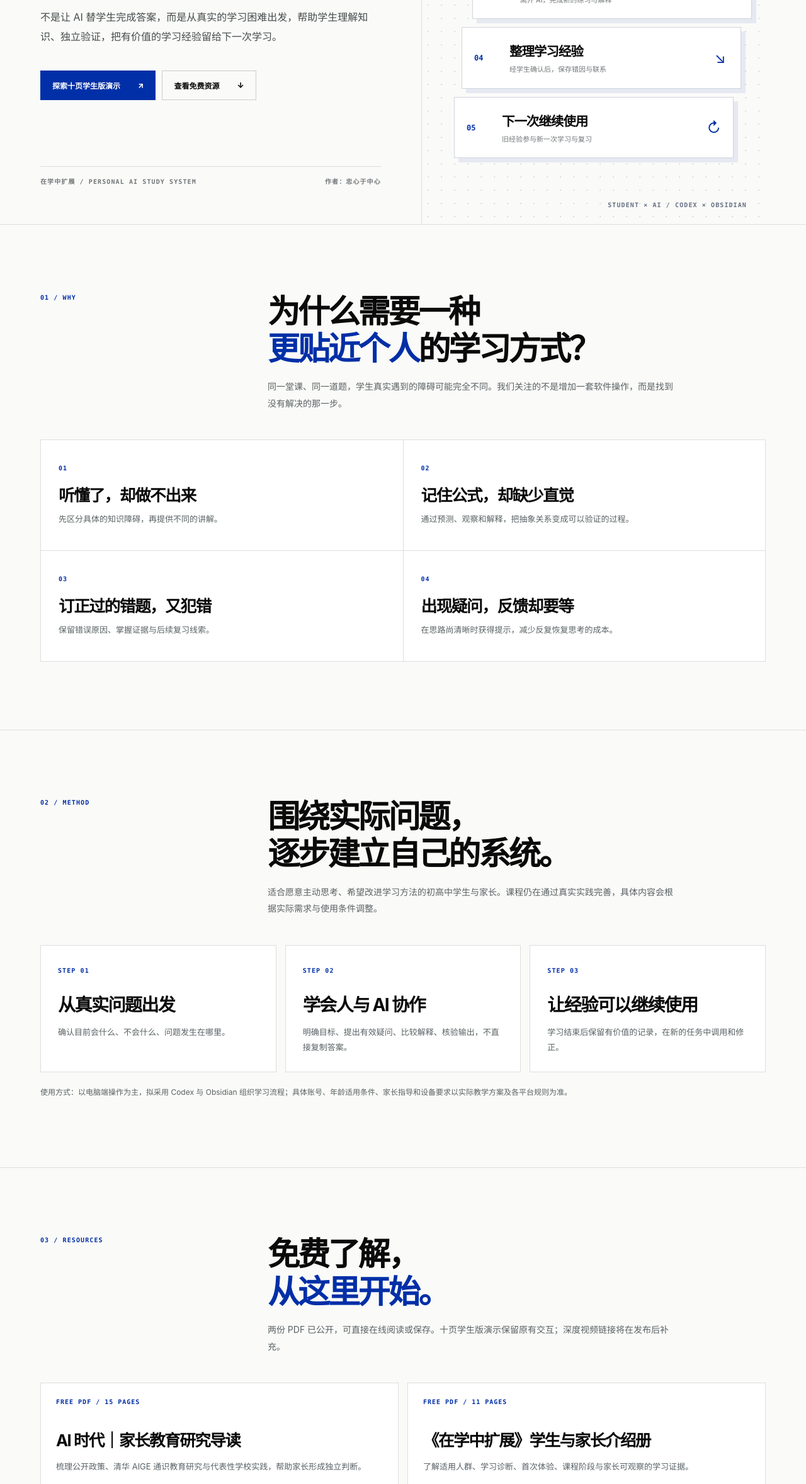
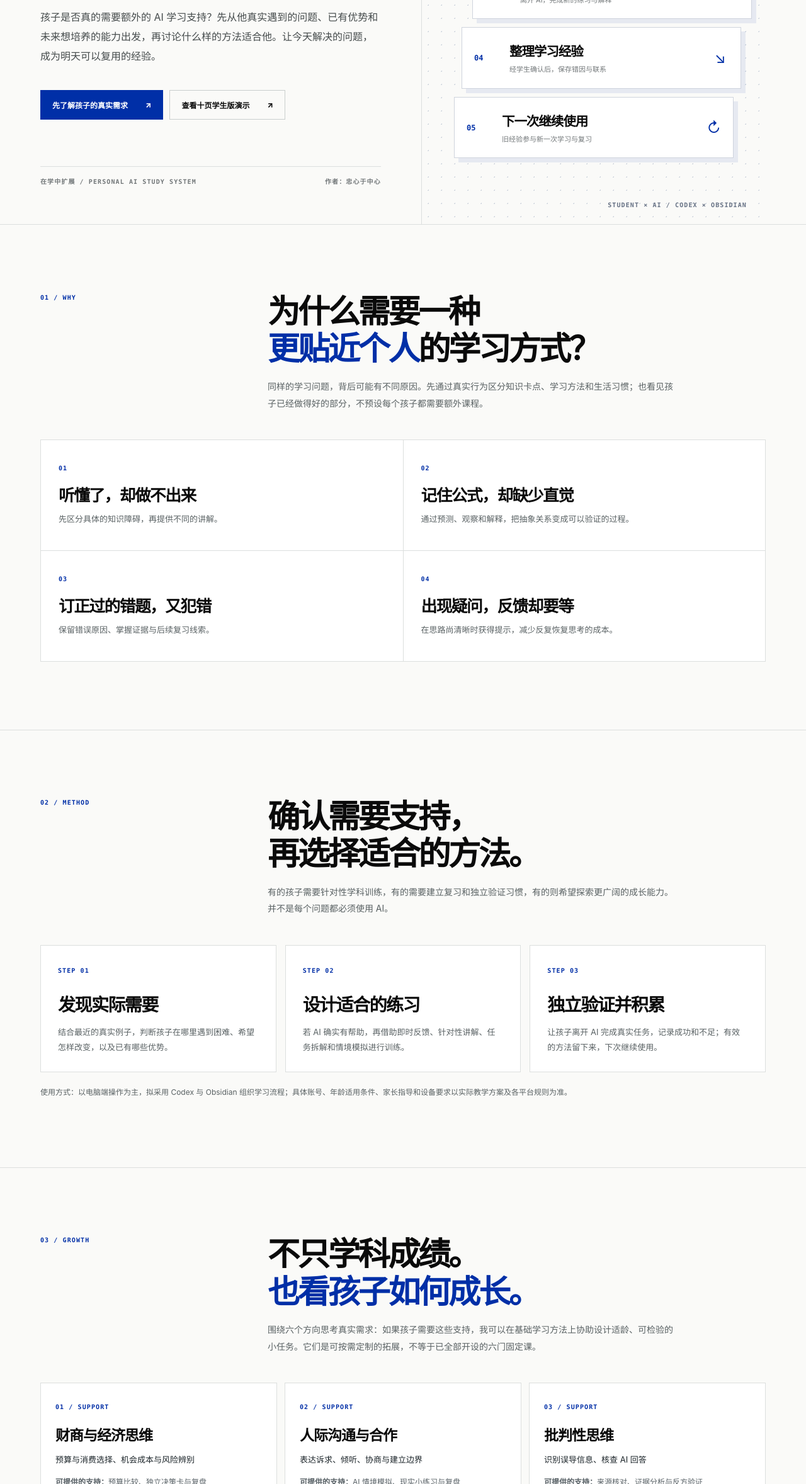
Before and after one commit to zxyzx0430/personal-ai-web, a plain HTML site: page about/index.html in a window 1280 px wide. Shown: the part 443-2800 px from the top of the page at 63% size. Drawn offline with Linux system fonts and the light colour scheme.

Commit message:
Update public site: needs-first growth support and Douyin share-copy actions

```diff
--- a/about/index.html
+++ b/about/index.html
@@ -27,21 +27,23 @@
 .asset-grid{grid-template-columns:repeat(2,minmax(0,1fr))}
 .asset .extra[href]{display:inline-block;margin-top:13px;color:var(--blue);text-underline-offset:3px}
 @media(max-width:560px){.asset-grid{grid-template-columns:1fr}}
+
+.growth-grid{display:grid;grid-template-columns:repeat(3,minmax(0,1fr));gap:12px}.growth-card{background:white;border:1px solid var(--line);padding:25px 23px;min-height:215px}.growth-card>.mono{color:var(--blue)}.growth-card h3{font-size:clamp(18px,1.8vw,24px);letter-spacing:-.045em;margin:22px 0 10px;line-height:1.4}.growth-card p{margin:0;font-size:12px;line-height:1.8;color:#586166}.growth-card .growth-need{font-size:13px;color:#1b2429;margin-bottom:13px}.growth-foot{display:flex;align-items:center;justify-content:space-between;gap:18px;margin-top:24px}.growth-foot p{font-size:13px;color:#586166;max-width:460px}.asset.featured{background:#f1f4fd;border-color:#c7d3ef}.asset .copy-video{margin-top:9px;width:100%;justify-content:space-between}.asset .copy-video span{font-size:16px}.asset .extra{line-height:1.7}@media(max-width:920px){.growth-grid{grid-template-columns:repeat(2,minmax(0,1fr))}.growth-foot{align-items:start;flex-direction:column}}@media(max-width:560px){.growth-grid{grid-template-columns:1fr}.growth-card{min-height:0}.growth-foot .btn{width:100%}.asset .copy-video{min-height:47px}}
 </style>
 </head>
 <body>
 <header class="site-top">
   <a class="mark" href="../?view=about" target="_top" aria-label="Personal AI System 项目介绍"><span class="mark-icon" aria-hidden="true"><i></i><i></i><i></i><i></i><i></i></span><span>PERSONAL AI SYSTEM</span></a>
-  <nav class="top-links" aria-label="页面导航"><a href="#resources">免费资源</a><a href="../?view=study" target="_top">学生版演示 ↗</a><a href="#contact">联系作者</a></nav>
+  <nav class="top-links" aria-label="页面导航"><a href="#needs">家长需求</a><a href="#resources">免费资源</a><a href="#contact">联系作者</a></nav>
 </header>
 <main>
 <section class="wrap hero" aria-labelledby="hero-title">
   <div class="hero-copy">
     <div>
       <div class="eyebrow mono">PROJECT OVERVIEW / 2026</div>
-      <h1 id="hero-title">在学中<em>扩展。</em><br>让学习留下<br>真正的积累。</h1>
-      <p class="hero-intro">不是让 AI 替学生完成答案，而是从真实的学习困难出发，帮助学生理解知识、独立验证，把有价值的学习经验留给下一次学习。</p>
-      <div class="actions"><a class="btn primary" href="../?view=study" target="_top">探索十页学生版演示 <span>↗</span></a><a class="btn outline" href="#resources">查看免费资源 <span>↓</span></a></div>
+      <h1 id="hero-title">先看见<em>需要。</em><br>再讨论如何<br>支持成长。</h1>
+      <p class="hero-intro">孩子是否真的需要额外的 AI 学习支持？先从他真实遇到的问题、已有优势和未来想培养的能力出发，再讨论什么样的方法适合他。让今天解决的问题，成为明天可以复用的经验。</p>
+      <div class="actions"><a class="btn primary" href="../needs/" target="_top">先了解孩子的真实需求 <span>↗</span></a><a class="btn outline" href="../?view=study" target="_top">查看十页学生版演示 <span>↗</span></a></div>
     </div>
     <div class="hero-foot mono muted"><span>在学中扩展 / PERSONAL AI STUDY SYSTEM</span><span>作者：忠心于中心</span></div>
   </div>
@@ -57,7 +59,7 @@
 </section>
 <section class="section" id="problems">
   <div class="wrap">
-    <div class="sec-head"><div class="sec-num mono">01 / WHY</div><div><h2>为什么需要一种<br><span style="color:var(--blue)">更贴近个人</span>的学习方式？</h2><p>同一堂课、同一道题，学生真实遇到的障碍可能完全不同。我们关注的不是增加一套软件操作，而是找到没有解决的那一步。</p></div></div>
+    <div class="sec-head"><div class="sec-num mono">01 / WHY</div><div><h2>为什么需要一种<br><span style="color:var(--blue)">更贴近个人</span>的学习方式？</h2><p>同样的学习问题，背后可能有不同原因。先通过真实行为区分知识卡点、学习方法和生活习惯；也看见孩子已经做得好的部分，不预设每个孩子都需要额外课程。</p></div></div>
     <div class="problem-grid">
       <article class="problem"><b class="mono">01</b><h3>听懂了，却做不出来</h3><p>先区分具体的知识障碍，再提供不同的讲解。</p></article>
       <article class="problem"><b class="mono">02</b><h3>记住公式，却缺少直觉</h3><p>通过预测、观察和解释，把抽象关系变成可以验证的过程。</p></article>
@@ -68,23 +70,32 @@
 </section>
 <section class="section" id="method">
   <div class="wrap">
-    <div class="sec-head"><div class="sec-num mono">02 / METHOD</div><div><h2>围绕实际问题，<br>逐步建立自己的系统。</h2><p>适合愿意主动思考、希望改进学习方法的初高中学生与家长。课程仍在通过真实实践完善，具体内容会根据实际需求与使用条件调整。</p></div></div>
+    <div class="sec-head"><div class="sec-num mono">02 / METHOD</div><div><h2>确认需要支持，<br>再选择适合的方法。</h2><p>有的孩子需要针对性学科训练，有的需要建立复习和独立验证习惯，有的则希望探索更广阔的成长能力。并不是每个问题都必须使用 AI。</p></div></div>
     <div class="method">
-      <article class="method-card"><b class="mono">STEP 01</b><h3>从真实问题出发</h3><p>确认目前会什么、不会什么、问题发生在哪里。</p></article>
-      <article class="method-card"><b class="mono">STEP 02</b><h3>学会人与 AI 协作</h3><p>明确目标、提出有效疑问、比较解释、核验输出，不直接复制答案。</p></article>
-      <article class="method-card"><b class="mono">STEP 03</b><h3>让经验可以继续使用</h3><p>学习结束后保留有价值的记录，在新的任务中调用和修正。</p></article>
+      <article class="method-card"><b class="mono">STEP 01</b><h3>发现实际需要</h3><p>结合最近的真实例子，判断孩子在哪里遇到困难、希望怎样改变，以及已有哪些优势。</p></article>
+      <article class="method-card"><b class="mono">STEP 02</b><h3>设计适合的练习</h3><p>若 AI 确实有帮助，再借助即时反馈、针对性讲解、任务拆解和情境模拟进行训练。</p></article>
+      <article class="method-card"><b class="mono">STEP 03</b><h3>独立验证并积累</h3><p>让孩子离开 AI 完成真实任务，记录成功和不足；有效的方法留下来，下次继续使用。</p></article>
     </div>
     <p style="font-size:12px;line-height:1.85;color:#596163;margin:21px 0 0">使用方式：以电脑端操作为主，拟采用 Codex 与 Obsidian 组织学习流程；具体账号、年龄适用条件、家长指导和设备要求以实际教学方案及各平台规则为准。</p>
   </div>
 </section>
+<section class="section" id="needs"><div class="wrap"><div class="sec-head"><div class="sec-num mono">03 / GROWTH</div><div><h2>不只学科成绩。<br><span style="color:var(--blue)">也看孩子如何成长。</span></h2><p>围绕六个方向思考真实需求：如果孩子需要这些支持，我可以在基础学习方法上协助设计适龄、可检验的小任务。它们是可按需定制的拓展，不等于已全部开设的六门固定课。</p></div></div><div class="growth-grid">
+<article class="growth-card"><span class="mono">01 / SUPPORT</span><h3>财商与经济思维</h3><p class="growth-need">预算与消费选择、机会成本与风险辨别</p><p><strong>可提供的支持：</strong>预算比较、独立决策卡与复盘</p></article>
+<article class="growth-card"><span class="mono">02 / SUPPORT</span><h3>人际沟通与合作</h3><p class="growth-need">表达诉求、倾听、协商与建立边界</p><p><strong>可提供的支持：</strong>AI 情境模拟、现实小练习与复盘</p></article>
+<article class="growth-card"><span class="mono">03 / SUPPORT</span><h3>批判性思维</h3><p class="growth-need">识别误导信息、核查 AI 回答</p><p><strong>可提供的支持：</strong>来源核对、证据分析与反方验证</p></article>
+<article class="growth-card"><span class="mono">04 / SUPPORT</span><h3>自我与时间管理</h3><p class="growth-need">小目标执行、计划调整和复盘</p><p><strong>可提供的支持：</strong>一周计划、执行记录与策略修订</p></article>
+<article class="growth-card"><span class="mono">05 / SUPPORT</span><h3>商业与项目实践</h3><p class="growth-need">从创意走向需求、成本与真实反馈</p><p><strong>可提供的支持：</strong>适龄低风险小项目、访谈与复盘</p></article>
+<article class="growth-card"><span class="mono">06 / SUPPORT</span><h3>兴趣与长期发展</h3><p class="growth-need">辨别兴趣、优势与外部期待</p><p><strong>可提供的支持：</strong>主题研究、体验记录与探索建议</p></article>
+</div><div class="growth-foot"><p>您不需要提前判断孩子“缺少哪项能力”。先从一个真实的学习或生活情境出发即可。</p><a class="btn primary" href="../needs/" target="_top">查看家长需求问题与完整支持方案 <span>↗</span></a></div></div></section>
 <section class="section" id="resources">
   <div class="wrap">
-    <div class="sec-head"><div class="sec-num mono">03 / RESOURCES</div><div><h2>免费了解，<br><span style="color:var(--blue)">从这里开始。</span></h2><p>两份 PDF 已公开，可直接在线阅读或保存。十页学生版演示保留原有交互；深度视频链接将在发布后补充。</p></div></div>
+    <div class="sec-head"><div class="sec-num mono">04 / RESOURCES</div><div><h2>免费了解，<br><span style="color:var(--blue)">按自己的需要阅读。</span></h2><p>推荐先用在线需求指南明确一个问题，再了解学习方法、研究资料与讲解视频。内容均可免费阅读，不用先添加微信。当前下方两份 PDF 为已发布的原版，需求优先的新内容以在线指南为准。</p></div></div>
     <div class="asset-grid">
-      <article class="asset"><span class="status">FREE PDF / 15 PAGES</span><h3>AI 时代｜家长教育研究导读</h3><p>梳理公开政策、清华 AIGE 通识教育研究与代表性学校实践，帮助家长形成独立判断。</p><a class="btn primary" href="../resources/ai-parent-research-guide-2026.pdf" target="_blank" rel="noopener noreferrer">在线阅读 PDF <span>↗</span></a><a class="extra" href="../resources/ai-parent-research-guide-2026.pdf" download>下载研究导读 ↓</a></article>
-      <article class="asset"><span class="status">FREE PDF / 11 PAGES</span><h3>《在学中扩展》学生与家长介绍册</h3><p>了解适用人群、学习诊断、首次体验、课程阶段与家长可观察的学习证据。</p><a class="btn primary" href="../resources/personal-ai-study-introduction-2026.pdf" target="_blank" rel="noopener noreferrer">在线阅读 PDF <span>↗</span></a><a class="extra" href="../resources/personal-ai-study-introduction-2026.pdf" download>下载项目介绍册 ↓</a></article>
-      <article class="asset"><span class="status">FREE / DOUYIN</span><h3>《在学中扩展》深度讲解</h3><p>围绕四个学习困境，介绍个性化诊断、交互理解、长期记录与学习闭环。</p><span class="btn disabled" aria-disabled="true">视频直达链接 · 待补充</span><span class="extra">发布平台：抖音　账号：忠心于中心。可先按账号名称查找。</span></article>
-      <article class="asset"><span class="status">OPEN / INTERACTIVE</span><h3>十页学生版系统演示</h3><p>查看 Personal AI Study System 现有设计与动画，进一步了解学习闭环如何组织。</p><a class="btn primary" href="../?view=study" target="_top">打开学生版 <span>↗</span></a><span class="extra">本站内查看，不跳转到其他网站。</span></article>
+      <article class="asset featured"><span class="status">START HERE / NEW ONLINE GUIDE</span><h3>家长需求发现与六大成长支持</h3><p>从学科学习到六大成长方向，具体观察问题、可能的需求、我能提供的支持以及可以检查的成果。支持勾选、复制问题与打印保存。</p><a class="btn primary" href="../needs/" target="_top">在线阅读需求指南 <span>↗</span></a><span class="extra">对应最新 9 页需求方案的核心内容；无需留下个人信息。</span></article>
+      <article class="asset"><span class="status">FREE PDF / 11 PAGES · PREVIOUS EDITION</span><h3>《在学中扩展》学生与家长介绍册</h3><p>了解学习诊断、课程结构、独立验证与家长可观察的证据。此在线 PDF 是此前的 11 页原版。</p><a class="btn primary" href="../resources/personal-ai-study-introduction-2026.pdf" target="_blank" rel="noopener noreferrer">在线阅读 PDF <span>↗</span></a><a class="extra" href="../resources/personal-ai-study-introduction-2026.pdf" download>下载介绍册 ↓</a></article>
+      <article class="asset"><span class="status">FREE PDF / 15 PAGES · PREVIOUS EDITION</span><h3>AI 时代｜家长教育研究导读</h3><p>基于公开教育政策、清华 AI 通识研究与代表性学校实践，帮助家长形成独立判断。此在线 PDF 是此前的 15 页原版。</p><a class="btn primary" href="../resources/ai-parent-research-guide-2026.pdf" target="_blank" rel="noopener noreferrer">在线阅读 PDF <span>↗</span></a><a class="extra" href="../resources/ai-parent-research-guide-2026.pdf" download>下载研究导读 ↓</a></article>
+      <article class="asset"><span class="status">VIDEO / DOUYIN · PUBLISHED</span><h3>AI 时代，教学与学习方式可能怎样被重构？</h3><p>由作者讲解四个常见学习困境、个性化诊断、交互理解、长期学习记忆及课程与个人支持方式。</p><a class="btn primary" href="https://v.douyin.com/rtKle9ly734/" target="_blank" rel="noopener noreferrer">尝试直接打开视频 <span>↗</span></a><button type="button" class="btn outline copy-video" data-copy="2.35 复制打开抖音，看看【忠心于中心的作品】AI时代，教学与学习方式可能怎样被重构？我们怎么做... https://v.douyin.com/rtKle9ly734/ :9pm zGI:/ 07/12 l@p.DU" data-success="已复制口令" data-prompt="请复制下方抖音分享口令：">复制抖音口令 <span>⧉</span></button><span class="extra">无法从微信直接跳转？点击「复制抖音口令」→ 打开抖音 App，通常会识别并提示打开视频；若没有弹窗，可粘贴到抖音搜索框。</span></article>
+      <article class="asset"><span class="status">OPEN / INTERACTIVE · 10 PAGES</span><h3>十页学生版系统演示</h3><p>通过交互、动画与学习实例，了解发现问题、理解、独立验证、长期积累的方法。</p><a class="btn primary" href="../?view=study" target="_top">打开学生版 <span>↗</span></a><span class="extra">本站内浏览，手机和电脑均可使用。</span></article>
     </div>
     <div class="thin-rule"></div>
     <div class="sources">
@@ -106,7 +117,7 @@
   </div>
 </section>
 <section class="wrap contact" id="contact">
-  <div><span class="eyebrow mono">04 / CONTACT</span><h2>联系作者。<br><span style="color:var(--blue)">讨论真实问题。</span></h2><p>欢迎对学习方法、研究资料与系统演示提出反馈。交流时请尽量不提交学生姓名、成绩单或其他敏感信息。</p></div>
+  <div><span class="eyebrow mono">05 / CONTACT</span><h2>联系作者。<br><span style="color:var(--blue)">讨论真实问题。</span></h2><p>如果您发现某个值得改善的学习问题，或希望帮助孩子拓展某种能力，欢迎先从一个真实情境开始交流。我会结合孩子的实际情况讨论支持方案；不需要先决定是否参加课程，也请勿提交学生姓名、学校班级或其他敏感信息。</p></div>
   <div>
     <div class="contact-panel"><div><div class="mono muted" style="margin-bottom:10px">AUTHOR / 作者</div><strong>忠心于中心</strong></div></div>
     <div class="contact-panel"><div><div class="mono muted" style="margin-bottom:10px">WECHAT / 微信</div><strong>18043054632</strong></div><button type="button" data-copy="18043054632" aria-label="复制微信号">复制</button></div>
@@ -117,7 +128,7 @@
 </main>
 <footer class="wrap footer"><span>© 2026 忠心于中心 / PERSONAL AI SYSTEM</span><span>免费研究与独立项目展示 · 非学校官方课程</span><span>在学中扩展 / 在做中扩展</span></footer>
 <script>
-document.querySelectorAll('[data-copy]').forEach(function(b){b.addEventListener('click',async function(){var v=b.getAttribute('data-copy');try{await navigator.clipboard.writeText(v);var previous=b.textContent;b.textContent='已复制';setTimeout(function(){b.textContent=previous},1800)}catch(e){prompt('复制微信号：',v)}})});
+(function(){function feedback(b,ok){var prev=b.innerHTML;b.textContent=ok?(b.dataset.success||'已复制'):'请手动复制';setTimeout(function(){b.innerHTML=prev},2100)}function fallback(b,v){var el=document.createElement('textarea');el.value=v;el.style.position='fixed';el.style.left='-9999px';document.body.appendChild(el);el.select();var ok=false;try{ok=document.execCommand('copy')}catch(e){}el.remove();if(ok)feedback(b,true);else{window.prompt(b.dataset.prompt||'请复制以下内容：',v);feedback(b,false)}}document.querySelectorAll('[data-copy]').forEach(function(b){b.addEventListener('click',function(){var v=b.getAttribute('data-copy');if(navigator.clipboard&&window.isSecureContext){navigator.clipboard.writeText(v).then(function(){feedback(b,true)}).catch(function(){fallback(b,v)})}else fallback(b,v)})})})();
 </script>
 </body>
 </html>
```
